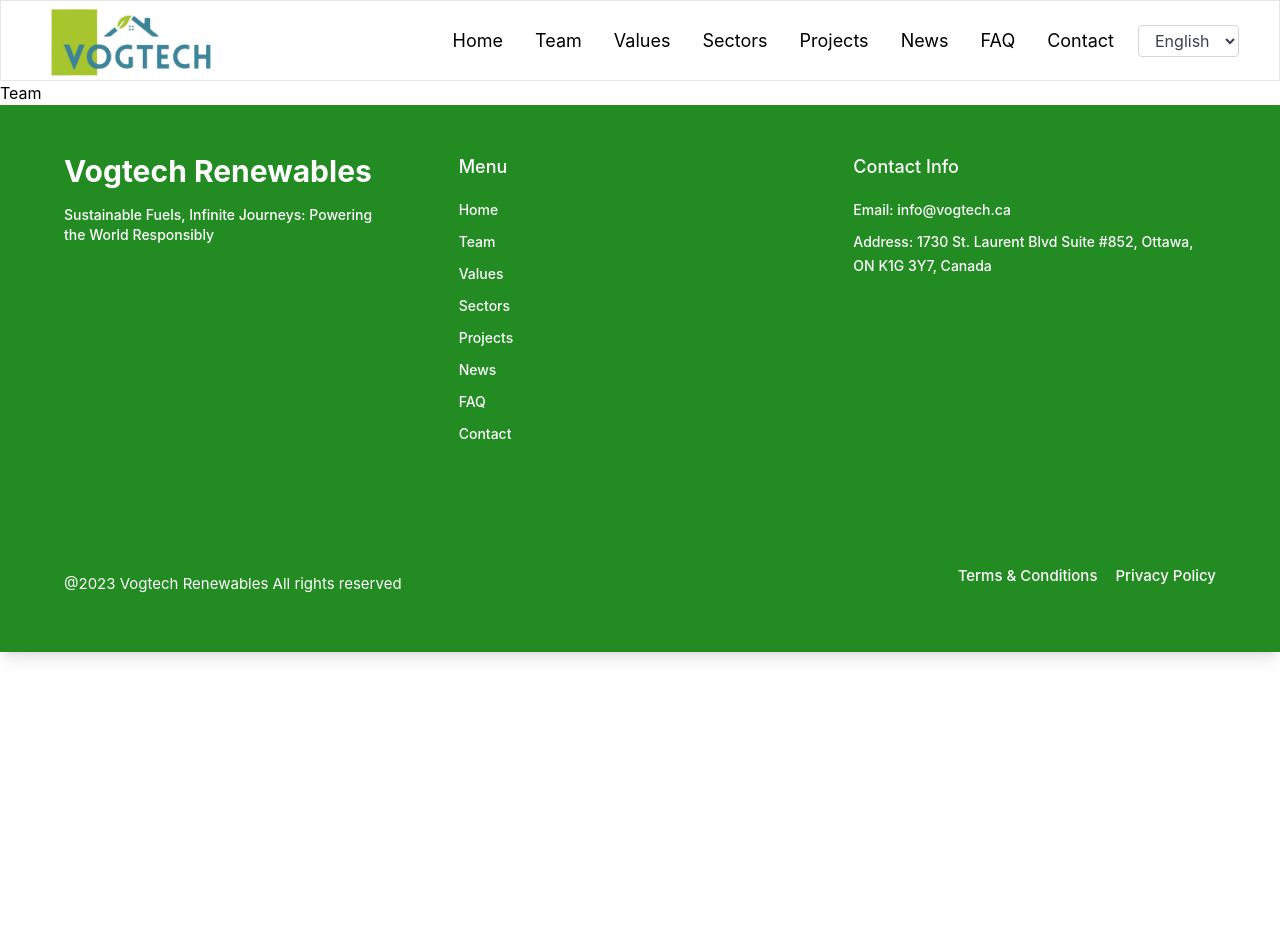
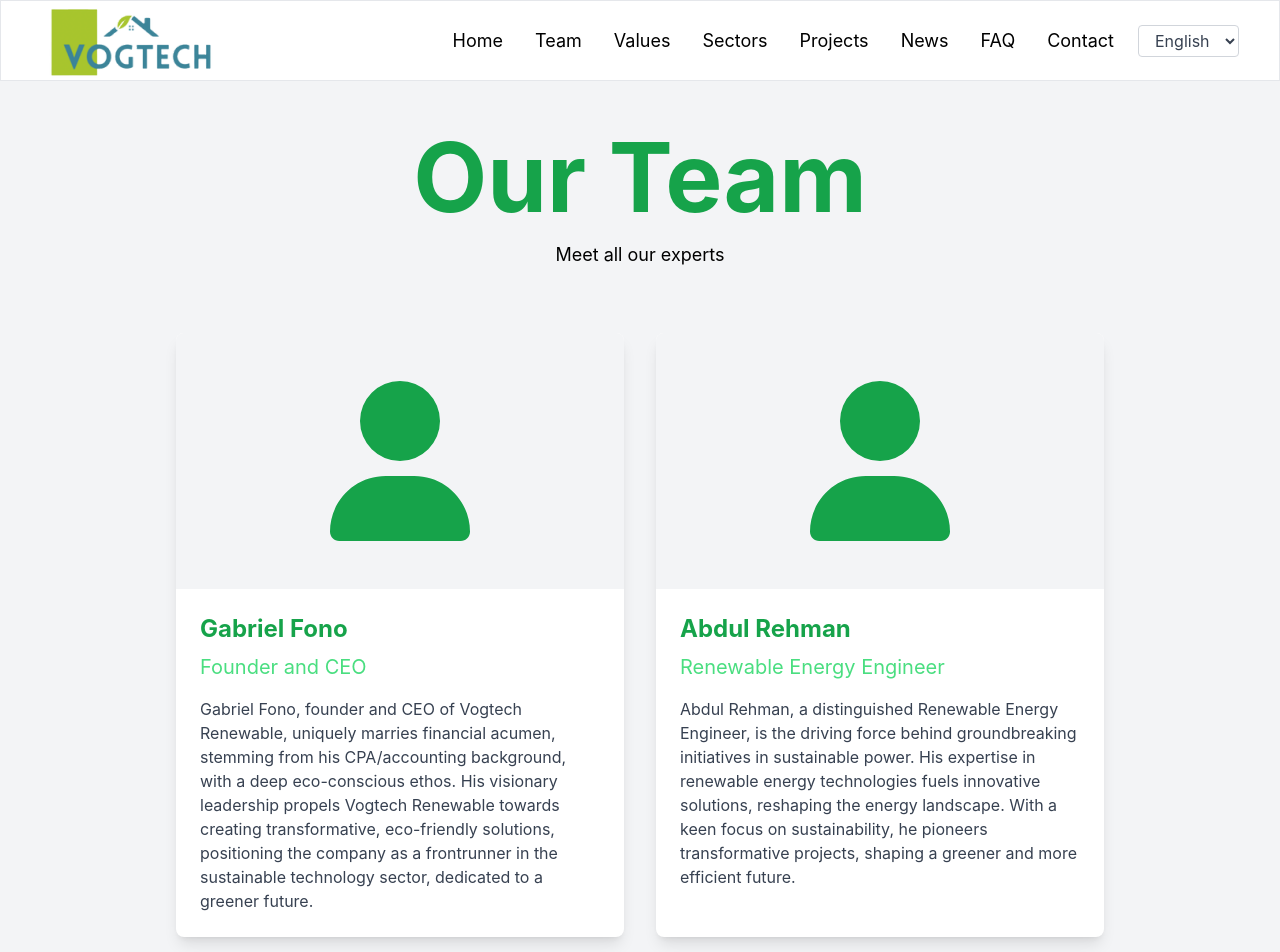
Before and after one commit to VogtechRenewables/vogtechwebsite, a React (Create React App) app: page /team in a window 1280 px wide. Shown: the top 952 px of the page. Before the commit the page ends 800 px from the top, so only its background shows below. Built offline with nearby package versions, Linux system fonts and the light colour scheme.

Commit message:
Finished Team page

```diff
--- a/package.json
+++ b/package.json
@@ -3,6 +3,8 @@
   "version": "0.1.0",
   "private": true,
   "dependencies": {
+    "@fortawesome/free-solid-svg-icons": "^6.5.2",
+    "@fortawesome/react-fontawesome": "^0.2.2",
     "@testing-library/jest-dom": "^5.17.0",
     "@testing-library/react": "^13.4.0",
     "@testing-library/user-event": "^13.5.0",
--- a/src/pages/Team.js
+++ b/src/pages/Team.js
@@ -1,9 +1,49 @@
-import React from 'react'
+import React from 'react';
+import { FontAwesomeIcon } from '@fortawesome/react-fontawesome';
+import { faUser } from '@fortawesome/free-solid-svg-icons';
+
+const teamMembers = [
+  {
+    name: 'Gabriel Fono',
+    position: 'Founder and CEO',
+    bio: 'Gabriel Fono, founder and CEO of Vogtech Renewable, uniquely marries financial acumen, stemming from his CPA/accounting background, with a deep eco-conscious ethos. His visionary leadership propels Vogtech Renewable towards creating transformative, eco-friendly solutions, positioning the company as a frontrunner in the sustainable technology sector, dedicated to a greener future.'
+  },
+  {
+    name: 'Abdul Rehman',
+    position: 'Renewable Energy Engineer',
+    bio: 'Abdul Rehman, a distinguished Renewable Energy Engineer, is the driving force behind groundbreaking initiatives in sustainable power. His expertise in renewable energy technologies fuels innovative solutions, reshaping the energy landscape. With a keen focus on sustainability, he pioneers transformative projects, shaping a greener and more efficient future.'
+  },
+  {
+    name: 'Patrick Tekou',
+    position: 'Project Manager and Mechanical Engineer',
+    bio: 'Patrick Tekou, a dynamic Project Manager and Mechanical Engineer, orchestrates transformative ventures with precision and innovation. Leveraging his engineering expertise, he leads projects that redefine industries. His commitment to excellence and mechanical ingenuity drive forward-looking solutions, reshaping the future of engineering and project management.'
+  },
+
+];
 
 const Team = () => {
   return (
-    <div>Team</div>
-  )
-}
+    <div className="bg-gray-100 min-h-screen py-12">
+      <div className="container mx-auto px-6 text-center">
+        <h1 className="text-8xl font-bold text-green-600 mb-4">Our Team</h1>
+        <p className='text-lg mb-12'>Meet all our experts</p>
+        <div className="flex flex-wrap justify-center">
+          {teamMembers.map((member, index) => (
+            <div key={index} className="max-w-md mx-4 my-4 bg-white rounded-lg shadow-lg overflow-hidden">
+              <div className="w-full h-64 flex items-center justify-center bg-gray-100">
+                <FontAwesomeIcon icon={faUser} className="text-green-600" style={{ fontSize: '10rem' }} />
+              </div>
+              <div className="p-6 text-left">
+                <h2 className="text-2xl font-bold text-green-600 mb-2">{member.name}</h2>
+                <h3 className="text-xl text-green-400 mb-4">{member.position}</h3>
+                <p className="text-gray-700">{member.bio}</p>
+              </div>
+            </div>
+          ))}
+        </div>
+      </div>
+    </div>
+  );
+};
 
-export default Team
+export default Team;
```
Also changed, not shown: 1 other file (tests, documents, lock files or other folders).
